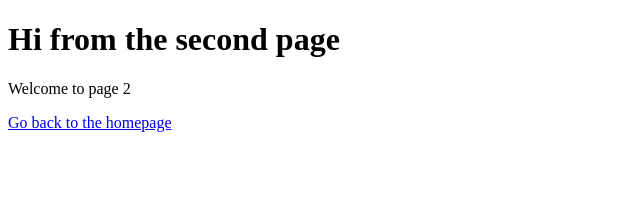
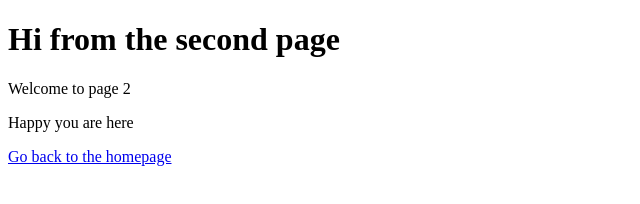
Before and after one commit to luckygro/luckyg-gatsby-test, a Gatsby site: page /page-2 in a window 1280 px wide. Shown: the whole page, without its empty margins (0-640 px from the left). Built offline with nearby package versions, Linux system fonts and the light colour scheme; Gatsby itself is replaced by a stand-in of ours.

Commit message:
changed page 2

```diff
--- a/src/pages/page-2.js
+++ b/src/pages/page-2.js
@@ -5,6 +5,7 @@ const SecondPage = () => (
   <div>
     <h1>Hi from the second page</h1>
     <p>Welcome to page 2</p>
+    <p>Happy you are here</p>
     <Link to="/">Go back to the homepage</Link>
   </div>
 )
```
